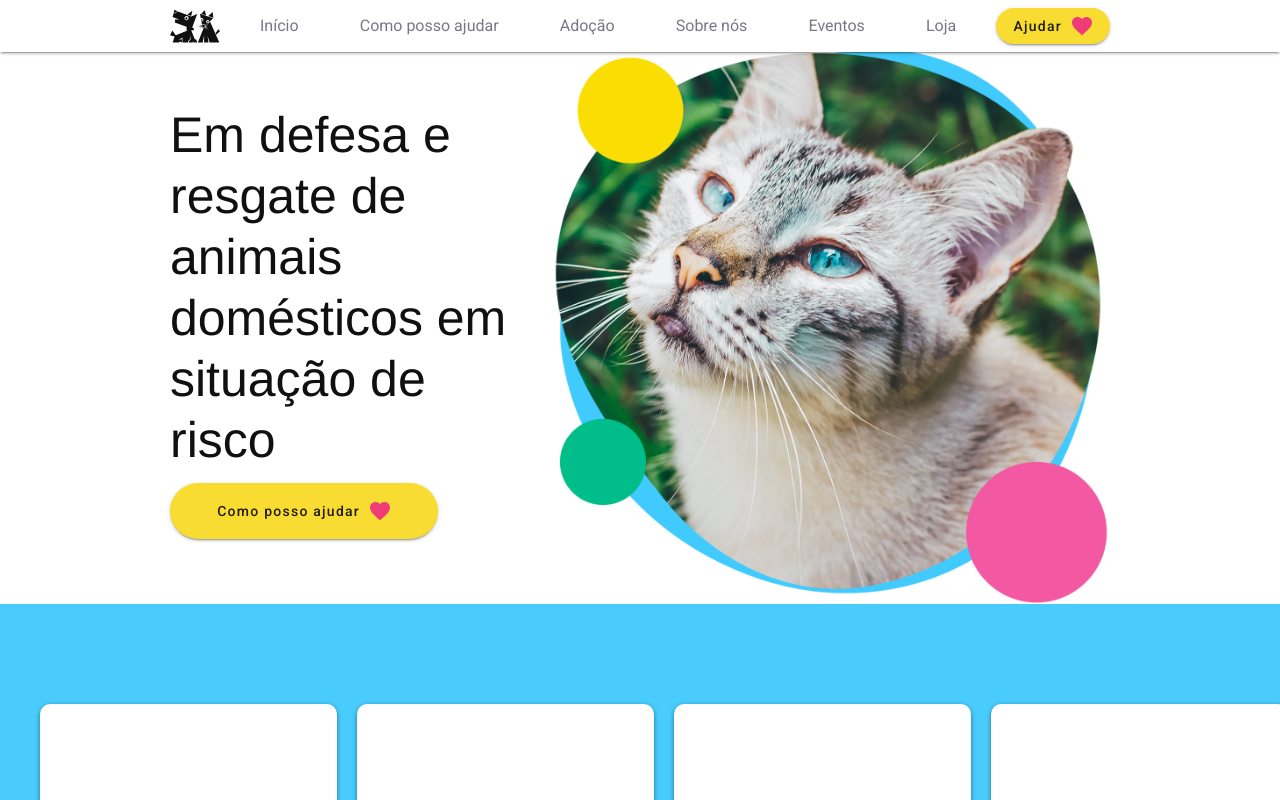
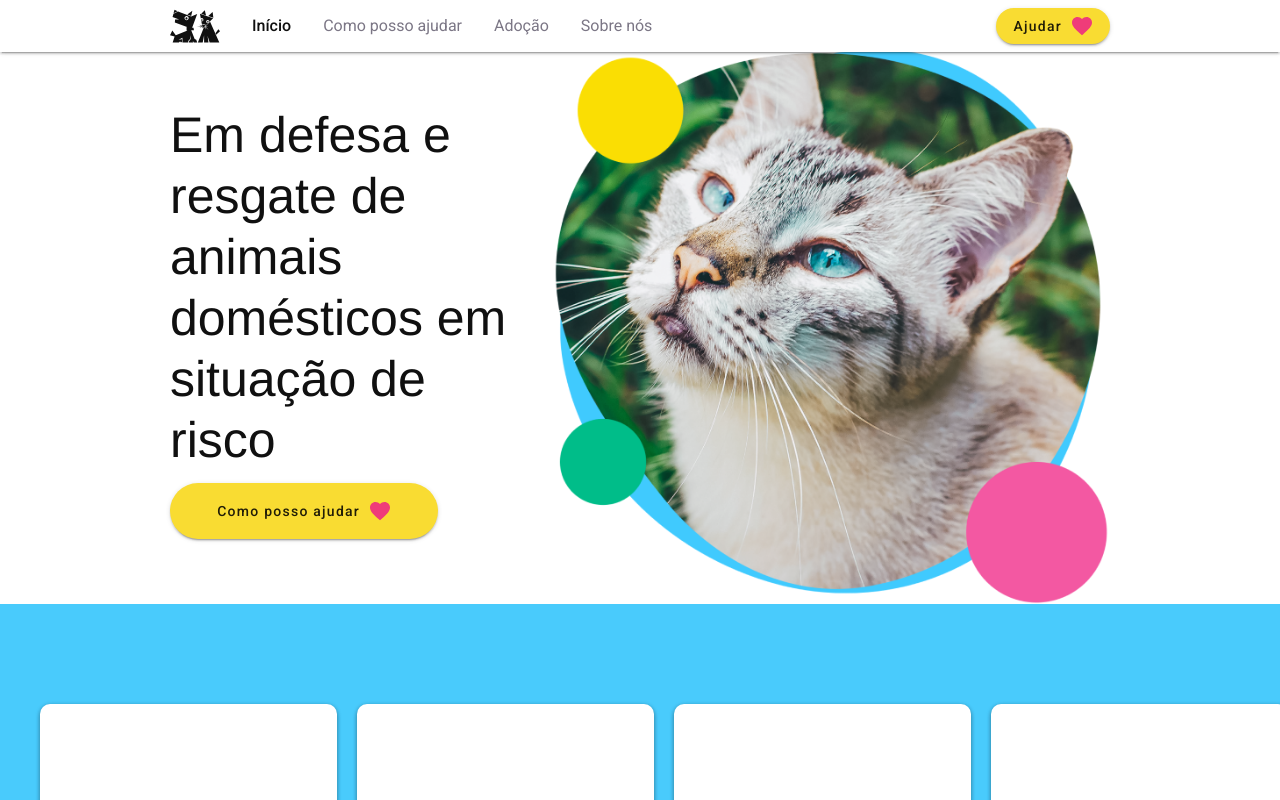
Before and after one commit to Amepets/frontend, a Vue app: page / in a window 1280 px wide. Shown: the top 800 px of the page. Built offline with nearby package versions, Linux system fonts and the light colour scheme; a web font is replaced by a local one.

Commit message:
fix:ajustes

```diff
--- a/src/modules/Adocao/pages/Adocao.vue
+++ b/src/modules/Adocao/pages/Adocao.vue
@@ -97,7 +97,11 @@ import AppBar from "../../components/AppBar.vue";
 import Footer from "../../components/Footer.vue";
 
 @Component({ components: { AppBar, Footer } })
-export default class Adocao extends Vue {}
+export default class Adocao extends Vue {
+  public created() {
+    window.scrollTo({ left: 0, top: 0, behavior: "smooth" });
+  }
+}
 </script>
 
 <style>
--- a/src/modules/Ajuda/pages/Ajuda.vue
+++ b/src/modules/Ajuda/pages/Ajuda.vue
@@ -160,7 +160,11 @@ import AppBar from "../../components/AppBar.vue";
 import Footer from "../../components/Footer.vue";
 
 @Component({ components: { AppBar, Footer } })
-export default class Ajuda extends Vue {}
+export default class Ajuda extends Vue {
+  public created() {
+    window.scrollTo({ left: 0, top: 0, behavior: "smooth" });
+  }
+}
 </script>
 
 <style>
--- a/src/modules/components/AppBar.vue
+++ b/src/modules/components/AppBar.vue
@@ -8,20 +8,18 @@
   >
     <v-flex class="w-100 d-flex align-center justify-center">
       <div class="app-bar-conteudo">
-        <img
-          width="50px"
-          class="mr-10"
-          src="../../assets/imgs/logo-apa-black.svg"
-        />
-        <div class="mr-10 app-bar-links">
-          <router-link to="/"><a>Início</a></router-link>
-          <router-link to="/ajuda"><a>Como posso ajudar</a></router-link>
-          <router-link to="/adocao"><a>Adoção</a></router-link>
+        <div class="d-flex align-center justify-center">
+          <img
+            width="50px"
+            class="mr-8"
+            src="../../assets/imgs/logo-apa-black.svg"
+          />
+          <router-link class="mr-8" to="/">Início</router-link>
+          <router-link class="mr-8" to="/ajuda">Como posso ajudar</router-link>
+          <router-link class="mr-8" to="/adocao">Adoção</router-link>
           <router-link to="/sobreNos">
-            <a>Sobre nós</a>
+            Sobre nós
           </router-link>
-          <a>Eventos</a>
-          <a>Loja</a>
         </div>
         <div>
           <v-btn rounded color="yellow">
@@ -64,10 +62,16 @@
               </v-btn>
             </template>
             <v-list class="mt-2 pr-10">
-              <p class="ml-2">Início</p>
-              <p class="ml-2">Como posso ajudar</p>
-              <p class="ml-2">Adoção</p>
-              <p class="ml-2">Sobre nós</p>
+              <div class="d-flex flex-column">
+                <router-link class="ml-2" to="/">Início</router-link>
+                <router-link class="ml-2" to="/ajuda"
+                  >Como posso ajudar</router-link
+                >
+                <router-link class="ml-2" to="/adocao">Adoção</router-link>
+                <router-link class="ml-2" to="/sobreNos">
+                  Sobre nós
+                </router-link>
+              </div>
             </v-list>
           </v-menu>
         </div>
@@ -98,17 +102,17 @@ export default class AppBar extends Vue {}
   padding: 0px !important;
 }
 
-.app-bar-links {
-  display: flex;
-  justify-content: space-between;
-  flex: 1;
-}
-
-.app-bar-links a {
+.app-bar-conteudo a {
   color: var(--v-grey-variant-two-base) !important;
 }
 
-.app-bar-links a:hover {
+.app-bar-conteudo a:hover {
   color: var(--v-black-base) !important;
+  font-weight: 500;
+}
+
+.app-bar-conteudo a.router-link-exact-active {
+  color: var(--v-black-base) !important;
+  font-weight: 500;
 }
 </style>
--- a/src/modules/components/Footer.vue
+++ b/src/modules/components/Footer.vue
@@ -35,12 +35,12 @@
                 this.$vuetify.breakpoint.smAndDown ? 'margin-right:80px' : ''
               "
             >
-              <p>Início</p>
-              <p>Como posso ajudar</p>
+              <p><router-link to="/">Início</router-link></p>
+              <p><router-link to="/ajuda">Como posso ajudar</router-link></p>
             </div>
             <div>
-              <p>Adoção</p>
-              <p>Sobre nós</p>
+              <p><router-link to="/adocao">Adoção</router-link></p>
+              <p><router-link to="/sobreNos">Sobre nós</router-link></p>
             </div>
           </div>
         </div>
@@ -67,10 +67,10 @@
       <div v-if="this.$vuetify.breakpoint.xs" class="border_top pt-6">
         <p class="border-titulos">Páginas</p>
         <div>
-          <p>Início</p>
-          <p>Como posso ajudar</p>
-          <p>Adoção</p>
-          <p>Sobre nós</p>
+          <p><router-link to="/">Início</router-link></p>
+          <p><router-link to="/ajuda">Como posso ajudar</router-link></p>
+          <p><router-link to="/adocao">Adoção</router-link></p>
+          <p><router-link to="/sobreNos">Sobre nós</router-link></p>
         </div>
       </div>
 
--- a/src/modules/home/pages/Home.vue
+++ b/src/modules/home/pages/Home.vue
@@ -281,7 +281,11 @@ window.onload = function() {
 };
 
 @Component({ components: { AppBar, Footer, CarouselCard } })
-export default class Home extends Vue {}
+export default class Home extends Vue {
+  public created() {
+    window.scrollTo({ left: 0, top: 0, behavior: "smooth" });
+  }
+}
 </script>
 
 <style>
--- a/src/modules/sobreNos/pages/SobreNos.vue
+++ b/src/modules/sobreNos/pages/SobreNos.vue
@@ -308,7 +308,11 @@ import AppBar from "../../components/AppBar.vue";
 import Footer from "../../components/Footer.vue";
 
 @Component({ components: { AppBar, Footer } })
-export default class SobreNos extends Vue {}
+export default class SobreNos extends Vue {
+  public created() {
+    window.scrollTo({ left: 0, top: 0, behavior: "smooth" });
+  }
+}
 </script>
 
 <style>
```
Also changed, not shown: .eslintrc.js.
